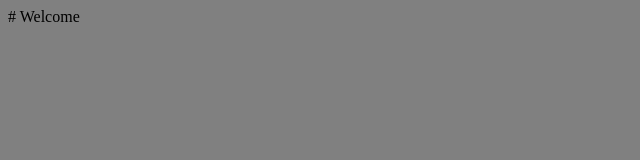
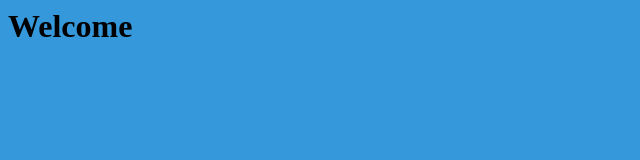
Before and after one commit to Suchithra-ml/Suchithra-ml.github.io, a plain HTML site: page index.html in a window 1280 px wide. Shown: the whole page, without its empty margins (0-640 px from the left). Drawn offline with Linux system fonts and the light colour scheme.

Commit message:
Update index.html

```diff
--- a/index.html
+++ b/index.html
@@ -1,9 +1,5 @@
-
-# Welcome
-
-
 <HTML>
-<BODY BGCOLOR=#808080>
-
+<BODY BGCOLOR=#3498DB>
+<H1>Welcome</H1>
 </BODY>
 </HTML>
```
